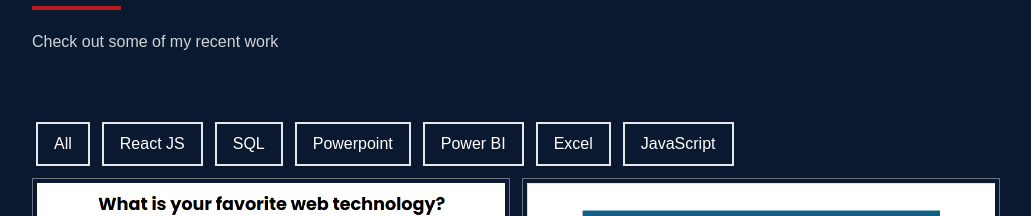
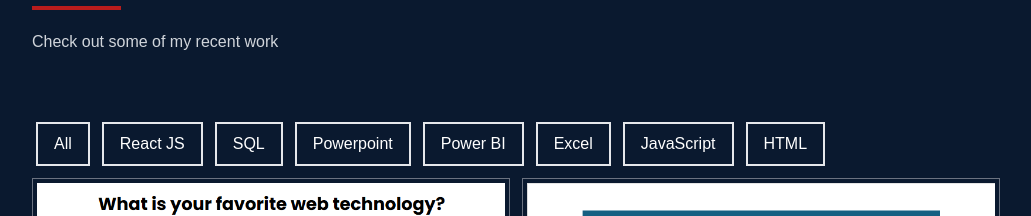
Before and after one commit to Erik-Varga/react-developer-portfolio-app, a React (Create React App) app: page / in a window 1280 px wide. Shown: the part 2546-2762 px from the top of the page, without its empty margins (124-1155 px from the left). Built offline with nearby package versions, Linux system fonts and the light colour scheme.

Commit message:
added html project

```diff
--- a/src/data/data.js
+++ b/src/data/data.js
@@ -16,6 +16,7 @@
 import PowerpointCornerBakeryImg from '../assets/projects/img_powerpoint_corner_bakery.png'
 import SQLSyntaxResultsImg from '../assets/projects/img_sql_syntax_results.png'
 import ReactAppWriteVotingAppImg from '../assets/projects/img_react_appwrite_voting_app.png'
+import HTMLCoffeeShopImg from '../assets/projects/img_js_coffee_shop_page.png'
 
 
 export const items = [
@@ -165,13 +166,21 @@
         live:"https://erik-varga.github.io/js-shut-the-box/",
     },
     {
-        id: 20230516,
-        name:"Asteroids Game",
-        category: 'JavaScript',
-        image: AsteroidsImg,
-        github:"https://github.com/Erik-Varga/js-asteroids-game",
-        live:"https://erik-varga.github.io/js-asteroids-game/",
+        id: 20250123,
+        name:"Coffee Shop Landing Page",
+        category: 'HTML',
+        image: HTMLCoffeeShopImg,
+        github:"https://github.com/Erik-Varga/javascript-coffee-shop",
+        live:"https://erik-varga.github.io/javascript-coffee-shop/",
     },
+    // {
+    //     id: 20230516,
+    //     name:"Asteroids Game",
+    //     category: 'JavaScript',
+    //     image: AsteroidsImg,
+    //     github:"https://github.com/Erik-Varga/js-asteroids-game",
+    //     live:"https://erik-varga.github.io/js-asteroids-game/",
+    // },
     // {
     //     id: 20240501,
     //     name:"React Clock App",
```
Also changed, not shown: src/assets/projects/img_js_coffee_shop_page.png (added).
